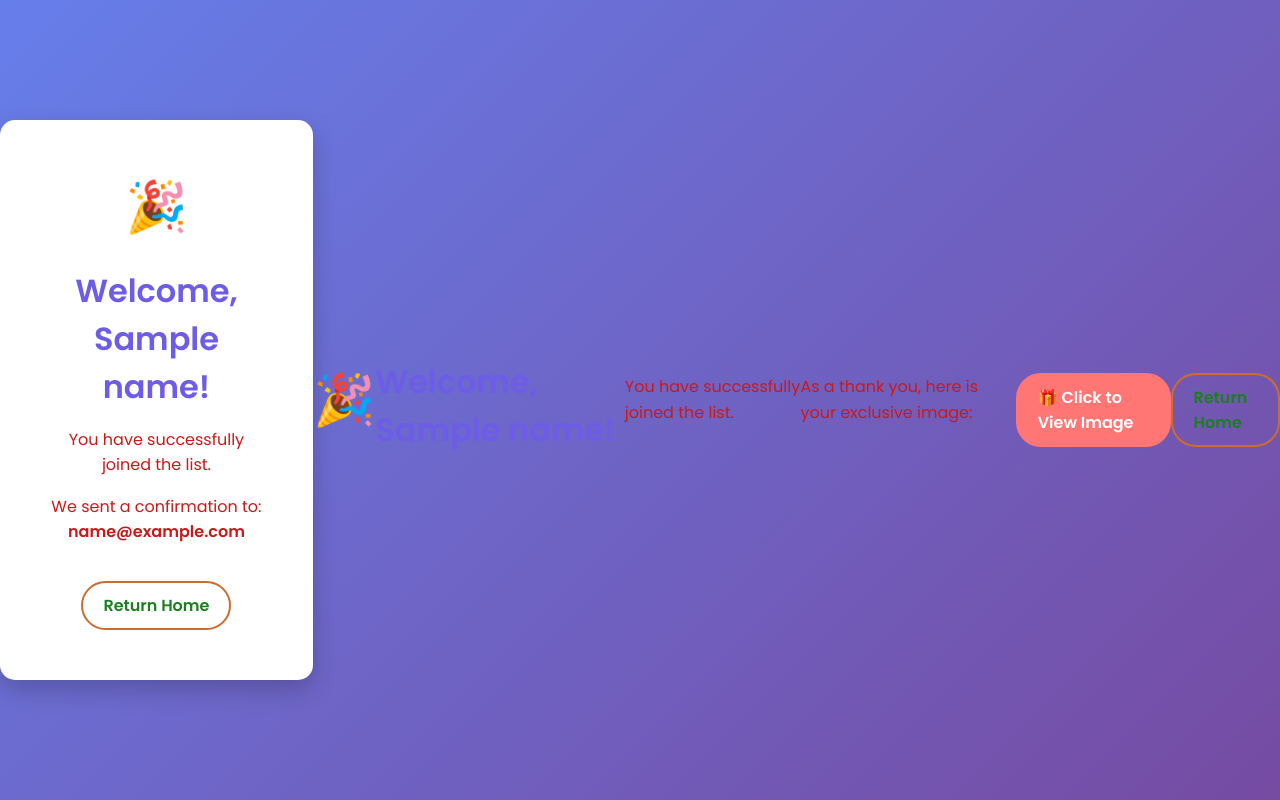
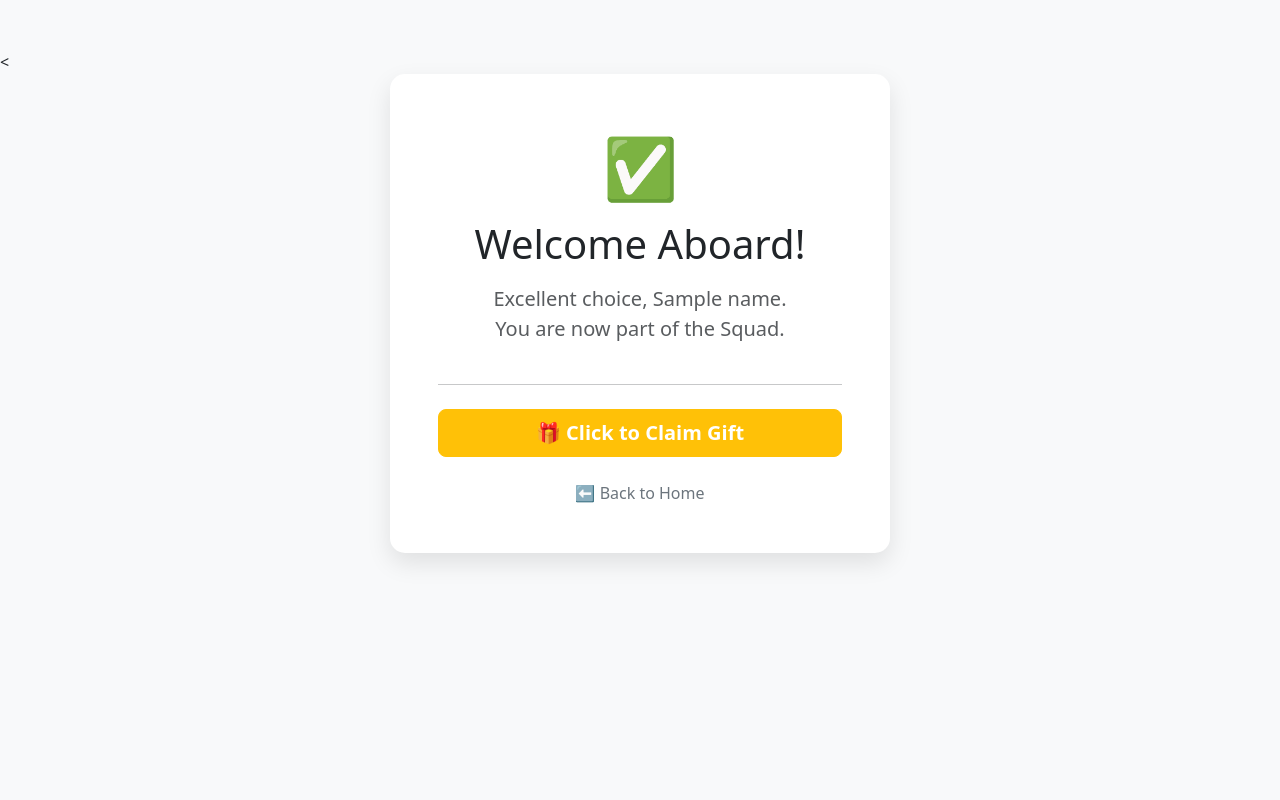
Before and after one commit to surajsafian125-netizen/BigMoga, a Flask app: template templates/success.html in a window 1280 px wide. Run offline with Flask 3, Linux system fonts and the light colour scheme; the template is opened without the code that fills it: most values are stand-ins (such as "Sample title", 1, 10 or a date in 2020).

Commit message:
Add files via upload

```diff
--- a/templates/success.html
+++ b/templates/success.html
@@ -1,77 +1,88 @@
-<!DOCTYPE html>
-<html>
+<<!DOCTYPE html>
+<html lang="en">
 <head>
+    <meta charset="UTF-8">
+    <meta name="viewport" content="width=device-width, initial-scale=1.0">
     <title>You're In!</title>
-    <link href="https://fonts.googleapis.com/css2?family=Poppins:wght@300;400;600&display=swap" rel="stylesheet">
-
+    <link href="https://cdn.jsdelivr.net/npm/bootstrap@5.3.0/dist/css/bootstrap.min.css" rel="stylesheet">
     <style>
-      /* Same Background as Home */
         body {
-        background: linear-gradient(135deg, #667eea 0%, #764ba2 100%);
-        font-family: 'Poppins', sans-serif;
-        height: 100vh;
-        margin: 0;
-        display: flex;
-        justify-content: center;
-        align-items: center;
-        color: #333;
+            background-color: #f8f9fa;
+            padding-top: 50px;
         }
-
-      /* Same Card Style */
-      .container {
-        background-color: white;
-        padding: 50px;
+        .card {
+            max-width: 500px;
+            margin: auto;
+            border: none;
             border-radius: 15px;
-        box-shadow: 0 10px 25px rgba(0,0,0,0.2);
-        width: 350px;
-        text-align: center;
+            box-shadow: 0px 10px 25px rgba(0,0,0,0.1);
         }
-
-      h1 { color: #6c5ce7; margin-bottom: 10px; } /* Purple Text */
-      p { color: #ca1919; line-height: 1.6; }
-
-      /* A nice button to go back */
-      a {
-        display: inline-block;
+        .success-icon {
+            font-size: 60px;
+            color: #198754; /* Green */
+        }
+        /* Hide the gift initially */
+        #gift-image {
+            display: none;
+            width: 100%;
+            border-radius: 10px;
+            border: 3px solid #ffc107; /* Gold border */
             margin-top: 20px;
-        text-decoration: none;
-        color: #1b7e20;
-        font-weight: bold;
-        border: 2px solid #ca6d2e;
-        padding: 10px 20px;
-        border-radius: 25px;
-        transition: all 0.3s;
+            animation: popIn 0.5s ease;
         }
-
-      a:hover {
-        background-color: #db55db;
-        color: rgb(173, 233, 34);
+        @keyframes popIn {
+            0% { transform: scale(0); }
+            80% { transform: scale(1.1); }
+            100% { transform: scale(1); }
         }
     </style>
 </head>
 <body>
 
-    <div class="container">
-      <div style="font-size: 50px;">🎉</div>
+    <div class="container pb-5">
+        <div class="card p-5 text-center">
 
-      <h1>Welcome, {{ name }}!</h1>
+            <div class="success-icon mb-2">✅</div>
 
-      <p>You have successfully joined the list.</p>
-      <p>We sent a confirmation to:<br><strong>{{ email_address }}</strong></p>
+            <h1 class="mb-3">Welcome Aboard!</h1>
+            <p class="lead text-muted">
+                Excellent choice, <strong>{{ name }}</strong>. <br>
+                You are now part of the Squad.
+            </p>
 
-      <a href="/">Return Home</a>
+            <hr class="my-4">
+
+            <div class="d-grid gap-2">
+                <button onclick="showGift()" id="gift-btn" class="btn btn-warning btn-lg text-white fw-bold">
+                    🎁 Click to Claim Gift
+                </button>
             </div>
 
-  </body><div style="font-size: 50px;">🎉</div>
+            <img id="gift-image" src="/static/reward.jpg" alt="Your Gift">
 
-      <h1>Welcome, {{ name }}!</h1>
+            <div class="mt-4">
+                <a href="/" class="text-decoration-none text-secondary">⬅️ Back to Home</a>
+            </div>
 
-      <p>You have successfully joined the list.</p>
-      <p>As a thank you, here is your exclusive image:</p>
+        </div>
+    </div>
 
-      <a href="{{ url_for('static', filename='reward.jpg') }}" target="_blank" style="background-color: #ff7675; border-color: #ff7675; color: white;">
-        🎁 Click to View Image
-      </a>
+    <script>
+        function showGift() {
+            // 1. Find the image and the button
+            var img = document.getElementById('gift-image');
+            var btn = document.getElementById('gift-btn');
 
-      <br><br> <a href="/">Return Home</a>
+            // 2. Show the image
+            img.style.display = 'block';
+
+            // 3. Change button text and disable it
+            btn.innerText = "🎉 Gift Unlocked!";
+            btn.classList.remove('btn-warning');
+            btn.classList.add('btn-success');
+            btn.disabled = true;
+        }
+    </script>
+
+</body>
 </html>
```
Lines whose indentation alone changed are shown as unchanged.
